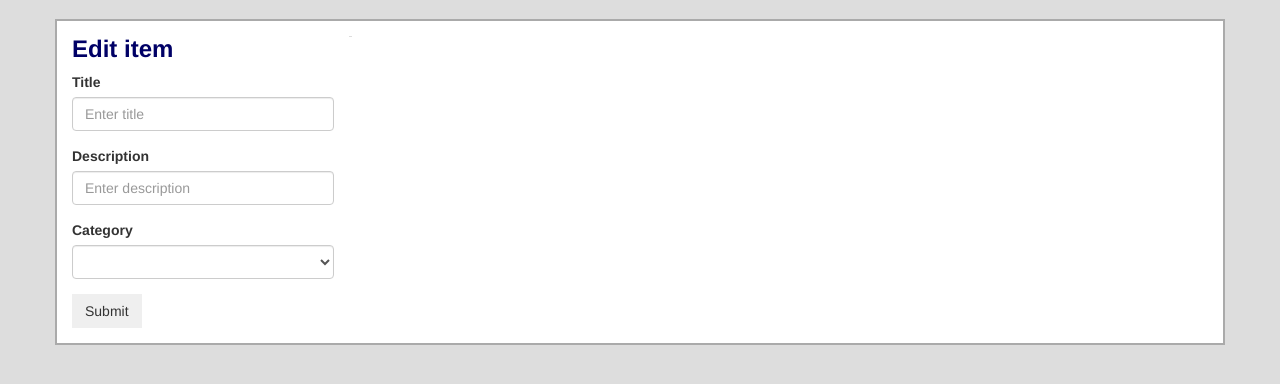
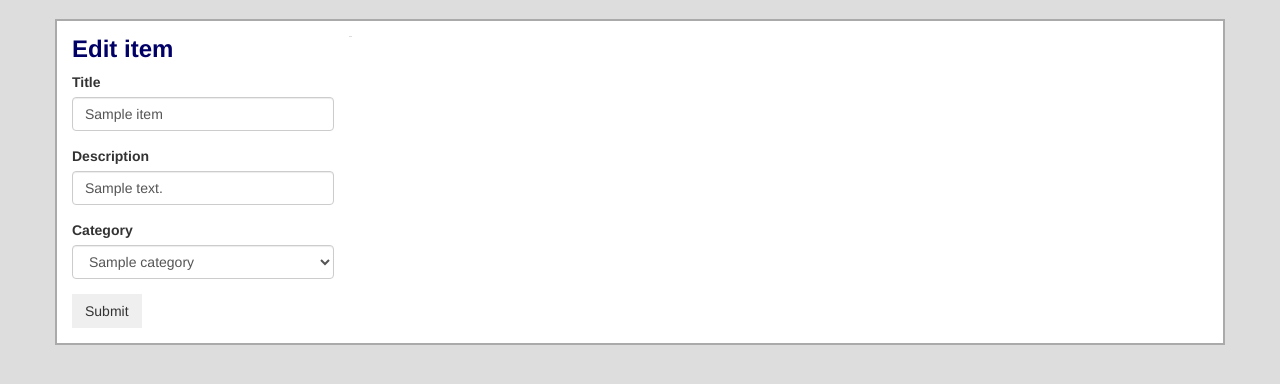
Before and after one commit to ransomw/catalog-django, a Django app: a page that uses catalog/capp/templates/capp/item_form.html in a window 1280 px wide. Shown: the part 51-435 px from the top of the page. Run offline with Django 3.2, Linux system fonts and the light colour scheme; a user stored in the database is signed in; tables that the repository leaves empty hold one stand-in row (values such as "Sample post"); lists and menus that the app fills with data are empty; some libraries are stand-ins or nearby versions.

Commit message:
add, update, delete functionality first pass

```diff
--- /dev/null
+++ b/catalog/capp/forms.py
@@ -0,0 +1,15 @@
+from pdb import set_trace as st
+
+from django.forms import ModelForm
+
+from .models import Item
+
+class ItemForm(ModelForm):
+
+    class Meta:
+        model = Item
+        fields = [
+            'title',
+            'description',
+            'category',
+        ]
--- a/catalog/capp/models.py
+++ b/catalog/capp/models.py
@@ -5,9 +5,11 @@ from django.conf import settings
 class Category(models.Model):
     name = models.CharField(max_length=80)
 
+    def __str__(self):
+        return self.name
 
 class Item(models.Model):
-    title = models.CharField(max_length=80)
+    title = models.CharField(max_length=80, unique=True)
     description = models.CharField(max_length=250)
     category = models.ForeignKey(Category)
     user = models.ForeignKey(settings.AUTH_USER_MODEL, null=True)
--- a/catalog/capp/templates/capp/item_form.html
+++ b/catalog/capp/templates/capp/item_form.html
@@ -1,43 +1,67 @@
+{% load capp_extras %}
+
 <!-- todo: client-side validation -->
 
-<div class="alert alert-danger" role="alert" hidden="true">
+{% if form.errors %}
+<div class="alert alert-danger" role="alert">
   Errors with some values
 </div>
+{% endif %}
 <form method="post" enctype="multipart/form-data">
   {% csrf_token %}
 
   <div class="form-group">
-    <label for="title" class="control-label">Title</label>
-    <input type="text" name="title" id="title"
-           class="form-control"
-           {% if item %}
-           value="{{item.title}}"
-           {% endif %}
-           placeholder="Enter title">
+    <label for="{{ form.title.id_for_label }}"
+           class="control-label">Title</label>
+    {{ form.title|makeinput:'form-control, Enter title' }}
+    {% for err in form.errors.title %}
+    <span class="help-block">{{ err }}</span>
+    {% endfor %}
+
+    <!-- <input type="text" name="title" id="title" -->
+    <!--        class="form-control" -->
+    <!--        {% if item %} -->
+    <!--        value="{{item.title}}" -->
+    <!--        {% endif %} -->
+    <!--        placeholder="Enter title"> -->
+
   </div>
   <div class="form-group">
-    <label for="description" class="control-label">Description</label>
-    <input type="text" name="description" id="description"
-           class="form-control"
-           {% if item %}
-           value="{{item.description}}"
-           {% endif %}
-           placeholder="Enter description">
+    <label for="{{ form.description.id_for_label }}"
+           class="control-label">Description</label>
+    {{ form.description|makeinput:'form-control, Enter description' }}
+    {% for err in form.errors.description %}
+    <span class="help-block">{{ err }}</span>
+    {% endfor %}
+
+    <!-- <input type="text" name="description" id="description" -->
+    <!--        class="form-control" -->
+    <!--        {% if item %} -->
+    <!--        value="{{item.description}}" -->
+    <!--        {% endif %} -->
+    <!--        placeholder="Enter description"> -->
   </div>
   <div class="form-group">
-    <label for="category" class="control-label">Category</label>
-    <select name="category" id="category"
-            class="form-control">
-      {% for category in categories %}
-      <option value="{{category.id}}"
-              {% if item and category.id == item.category_id %}
-              selected="true"
-              {% endif %}
-              >
-        {{category.name}}
-      </option>
-      {% endfor %}
-    </select>
+    <label for="{{ form.category.id_for_label }}"
+           class="control-label">Category</label>
+    {{ form.category|makeinput:'form-control' }}
+    {% for err in form.errors.category %}
+    <span class="help-block">{{ err }}</span>
+    {% endfor %}
+
+    <!-- <select name="category" id="category" -->
+    <!--         class="form-control"> -->
+    <!--   {% for category in categories %} -->
+    <!--   <option value="{{category.id}}" -->
+    <!--           {% if item and category.id == item.category_id %} -->
+    <!--           selected="true" -->
+    <!--           {% endif %} -->
+    <!--           > -->
+    <!--     {{category.name}} -->
+    <!--   </option> -->
+    <!--   {% endfor %} -->
+    <!-- </select> -->
+
   </div>
   <!-- todo: add image field -->
   <!-- <div class="form-group"> -->
--- /dev/null
+++ b/catalog/capp/templatetags/capp_extras.py
@@ -0,0 +1,13 @@
+from django import template
+
+register = template.Library()
+
+@register.filter('makeinput')
+def makeinput(value, arg):
+    args = [a.strip() for a in arg.split(',')]
+    attrs = {'class': args[0]}
+    if len(args) > 1:
+        attrs.update({'placeholder': args[1]})
+    if False: # todo XXX
+        attrs.update({'value': ''})
+    return value.as_widget(attrs=attrs)
--- a/catalog/capp/views.py
+++ b/catalog/capp/views.py
@@ -1,11 +1,16 @@
 from pdb import set_trace as st
 
+from django.http import HttpResponseServerError
+from django.http import HttpResponseRedirect
 from django.shortcuts import render
 from django.template import RequestContext
 from django.contrib.auth.decorators import login_required
+from django.forms import model_to_dict
+from django.core.urlresolvers import reverse
 
 from .models import Category
 from .models import Item
+from .forms import ItemForm
 
 TEMPLATE_DIR = 'capp'
 
@@ -43,11 +48,29 @@ def item_detail(request, category_name, item_title):
                                  {'item': item}))
 
 
+
+
+# todo: remove duplicate add/edit code
+
 @login_required
 def item_add(request):
-    return render(request, TEMPLATE_DIR + '/item_add_edit.html',
-                  RequestContext(request,
-                                 {'action': "Add"}))
+    def _render_form(form):
+        return render(request, TEMPLATE_DIR + '/item_add_edit.html',
+                      RequestContext(request,
+                                     {'action': "Add",
+                                      'form': form}))
+
+    if request.method == 'GET':
+        form = ItemForm()
+        return _render_form(form)
+    elif request.method == 'POST':
+        form = ItemForm(request.POST)
+        if not form.is_valid():
+            return _render_form(form)
+        item = form.save()
+        item.user = request.user
+        item.save()
+        return HttpResponseRedirect(reverse('home'))
 
 
 # todo: check users's ownership before allowing to modify
@@ -57,13 +80,37 @@ def item_add(request):
 
 @login_required
 def item_edit(request, item_title):
-    return render(request, TEMPLATE_DIR + '/item_add_edit.html',
-                  RequestContext(request,
-                                 {'action': "Edit"}))
+    def _render_form(form):
+        return render(request, TEMPLATE_DIR + '/item_add_edit.html',
+                      RequestContext(request,
+                                     {'action': "Edit",
+                                      'form': form}))
+
+    item = Item.objects.get(
+        title__exact=item_title)
+    if request.method == 'GET':
+        # todo: read over model form code
+        #       ... uncertain if this model_to_dict is the right way
+        form = ItemForm(initial=model_to_dict(item), instance=item)
+        return _render_form(form)
+    elif request.method == 'POST':
+        form = ItemForm(request.POST, instance=item)
+        if not form.is_valid():
+            return _render_form(form)
+        item = form.save()
+        item.user = request.user
+        item.save()
+        return HttpResponseRedirect(reverse('home'))
 
 
 @login_required
 def item_delete(request, item_title):
-    return render(request, TEMPLATE_DIR + '/item_delete.html',
-                  RequestContext(request,
-                                 {}))
+    if request.method == 'GET':
+        return render(request, TEMPLATE_DIR + '/item_delete.html',
+                      RequestContext(request,
+                                     {}))
+    elif request.method == 'POST':
+        item = Item.objects.get(
+            title__exact=item_title)
+        item.delete()
+        return HttpResponseRedirect(reverse('home'))
--- a/catalog/cauth/templatetags/form_filters.py
+++ b/catalog/cauth/templatetags/form_filters.py
@@ -2,6 +2,7 @@ from django import template
 
 register = template.Library()
 
+# todo: rename to cauth_extras
 
 # @register.filter(name='addclass')
 # def addclass(value, arg):
```
Also changed, not shown: catalog/capp/templatetags/__init__.py (added).
